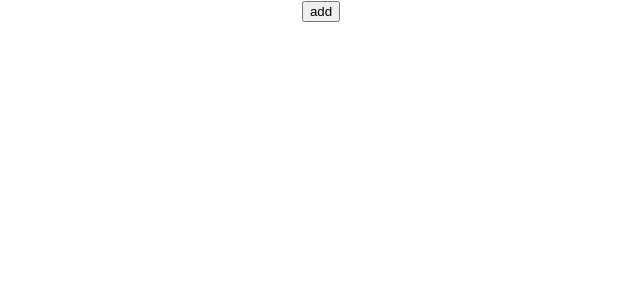
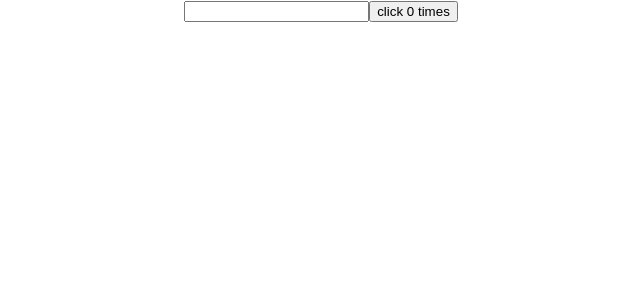
Before and after one commit to zhengryang/ReactJS, a React (Create React App) app in the folder state-hook/: page / in a window 1280 px wide. Shown: the top 300 px of the page, without its empty margins (319-959 px from the left). Built offline with nearby package versions, Linux system fonts and the light colour scheme.

Commit message:
v51 - hook counter one

```diff
--- a/state-hook/src/App.js
+++ b/state-hook/src/App.js
@@ -5,6 +5,7 @@
 import HookCounterTwo from './components/HookCounterTwo';
 import HookCounterThree from './components/HookCounterThree';
 import HookCounterFour from './components/HookCounterFour';
+import HookCounterOne from './components/HookCounterOne';
 
 function App() {
   return (
@@ -14,7 +15,8 @@
       {/* <HookCounter></HookCounter> */}
       {/* <HookCounterTwo></HookCounterTwo> */}
       {/* <HookCounterThree></HookCounterThree> */}
-      <HookCounterFour></HookCounterFour>
+      {/* <HookCounterFour></HookCounterFour> */}
+      {<HookCounterOne></HookCounterOne>}
     </div>
   );
 }
--- /dev/null
+++ b/state-hook/src/components/HookCounterOne.js
@@ -0,0 +1,22 @@
+import React , {useState, useEffect}from 'react';
+
+const HookCounterOne = () => {
+
+    const [count, setCount] = useState(0)
+    const [name, setName] = useState('')
+
+
+    useEffect(()=> {
+        console.log('you clicked how many times')
+        document.title = `you clicked ${count} times`
+    }, [count])
+
+    return (
+        <div>
+            <input type='text' value = {name} onChange={e => setName(e.target.value)}></input>
+            <button onClick={()=> setCount(count + 1)}>click {count} times</button>
+        </div>
+    );
+};
+
+export default HookCounterOne;
```
